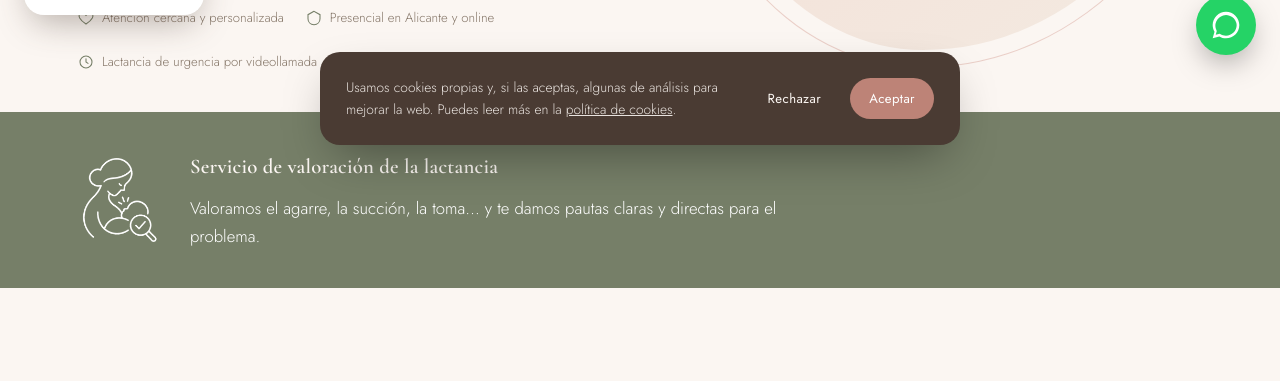
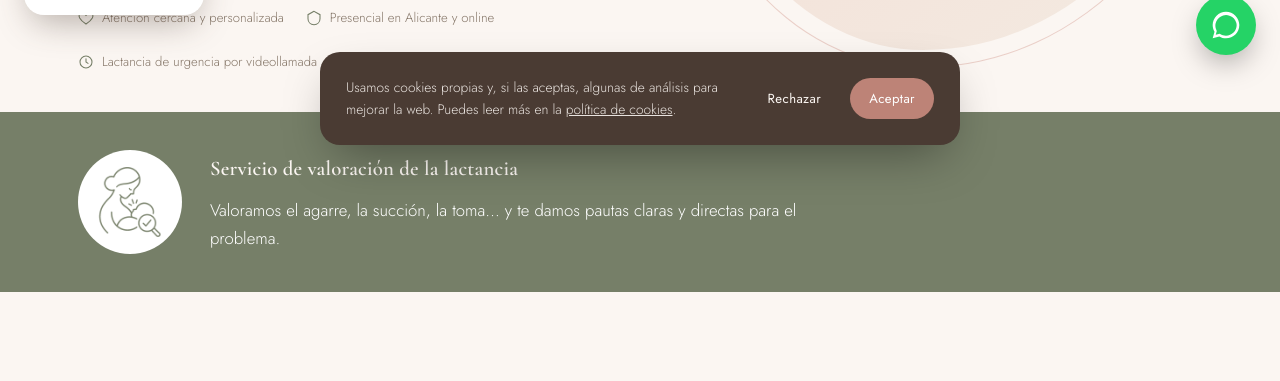
Before and after one commit to alvarolavila/mariaperez-lactancia, a plain HTML site: page index.html in a window 1280 px wide. Shown: the part 635-1016 px from the top of the page. Drawn offline with nearby package versions, Linux system fonts and the light colour scheme.

Commit message:
Franja verde: icono con líneas verdes sobre círculo blanco
Co-Authored-By: Claude Sonnet 5.5 <noreply@anthropic.com>
Claude-Session: https://claude.ai/code/session_01MFN1MgeGtVF6Etrwt6TfYo

```diff
--- a/css/style.css
+++ b/css/style.css
@@ -263,8 +263,8 @@ section{ padding:96px 0; }
 .urgent-band.band-services .container{ flex-direction:row; flex-wrap:nowrap; align-items:center; text-align:left; justify-content:flex-start; gap:28px; }
 .band-copy{ display:flex; flex-direction:column; gap:6px; }
 @media (max-width:640px){ .urgent-band.band-services .container{ flex-direction:column; align-items:flex-start; gap:14px; } }
-.band-valoracion-icon{ width:auto; height:auto; display:block; }
-.band-valoracion-icon img{ width:auto; height:84px; max-width:84px; object-fit:contain; filter:brightness(0) invert(1); display:block; }
+.band-valoracion-icon{ width:104px; height:104px; border-radius:50%; background:#fff; display:flex; align-items:center; justify-content:center; flex-shrink:0; }
+.band-valoracion-icon img{ width:auto; height:70px; max-width:70px; object-fit:contain; display:block; }
 .band-title{ color:#fff; font-size:1.5rem; margin:0; }
 .urgent-band.band-services .band-lead{ color:#fff; margin:0; max-width:62ch; }
 
--- a/index.html
+++ b/index.html
@@ -169,7 +169,7 @@
   <!-- ============ URGENT BAND ============ -->
   <section class="urgent-band band-services" id="urgencia">
     <div class="container">
-      <div class="band-valoracion-icon"><img src="assets/icons2/icon3-valoracion.png" alt="Valoración de la lactancia" width="96" height="96"></div>
+      <div class="band-valoracion-icon"><img src="assets/icons2/icon3-valoracion-verde.png" alt="Valoración de la lactancia" width="96" height="96"></div>
       <div class="band-copy">
         <h3 class="band-title">Servicio de valoración de la lactancia</h3>
       <p class="band-lead">Valoramos el agarre, la succión, la toma… y te damos pautas claras y directas para el problema.</p>
```
Also changed, not shown: en/index.html (+1 -1 lines), fr/index.html (+1 -1 lines), assets/icons2/icon3-valoracion-verde.png (added).
